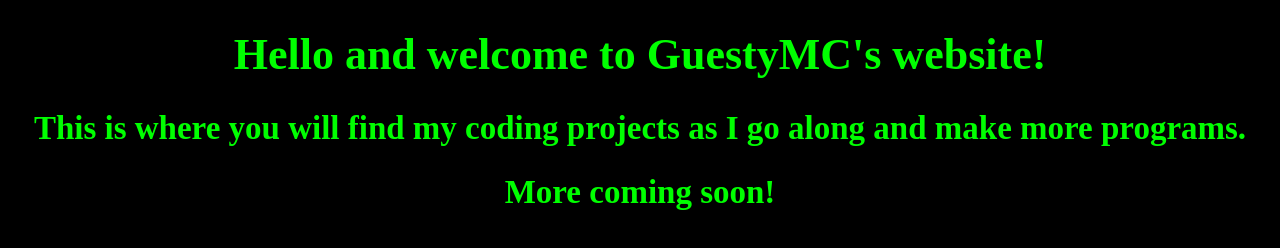
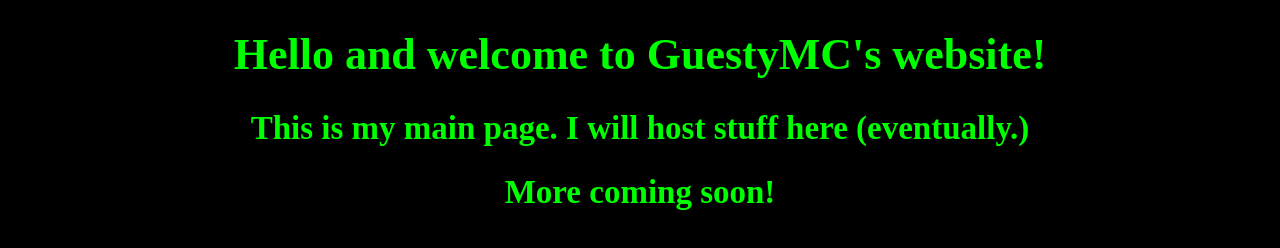
Before and after one commit to GuestyMC/GuestyMC.github.io, a plain HTML site: page index.html in a window 1280 px wide. Drawn offline with Linux system fonts and the light colour scheme; a web font is replaced by a local one.

Commit message:
Update index.html; added easter egg and more suitable description

```diff
--- a/index.html
+++ b/index.html
@@ -1,4 +1,5 @@
 <!DOCTYPE html>
+<!--Hello! If you found this easter egg, good job! Here's a good link to click: https://guestymc.github.io/projects :) -->
 <html>
 	<head>
 		<title> GuestyMC's Website </title>
@@ -19,7 +20,7 @@ body {
 	</head>
 <body style="background-color:#000000;">
 <h1 style="color: #00ff00;text-align: center"> Hello and welcome to GuestyMC's website! </h1>
-<h2 style="color: #00ff00;text-align: center"> This is where you will find my coding projects as I go along and make more programs. </h2>
+<h2 style="color: #00ff00;text-align: center"> This is my main page. I will host stuff here (eventually.) </h2>
 <h2 style="color: #00ff00;text-align: center"> More coming soon! </h2>
 </body>
 </html>
```
